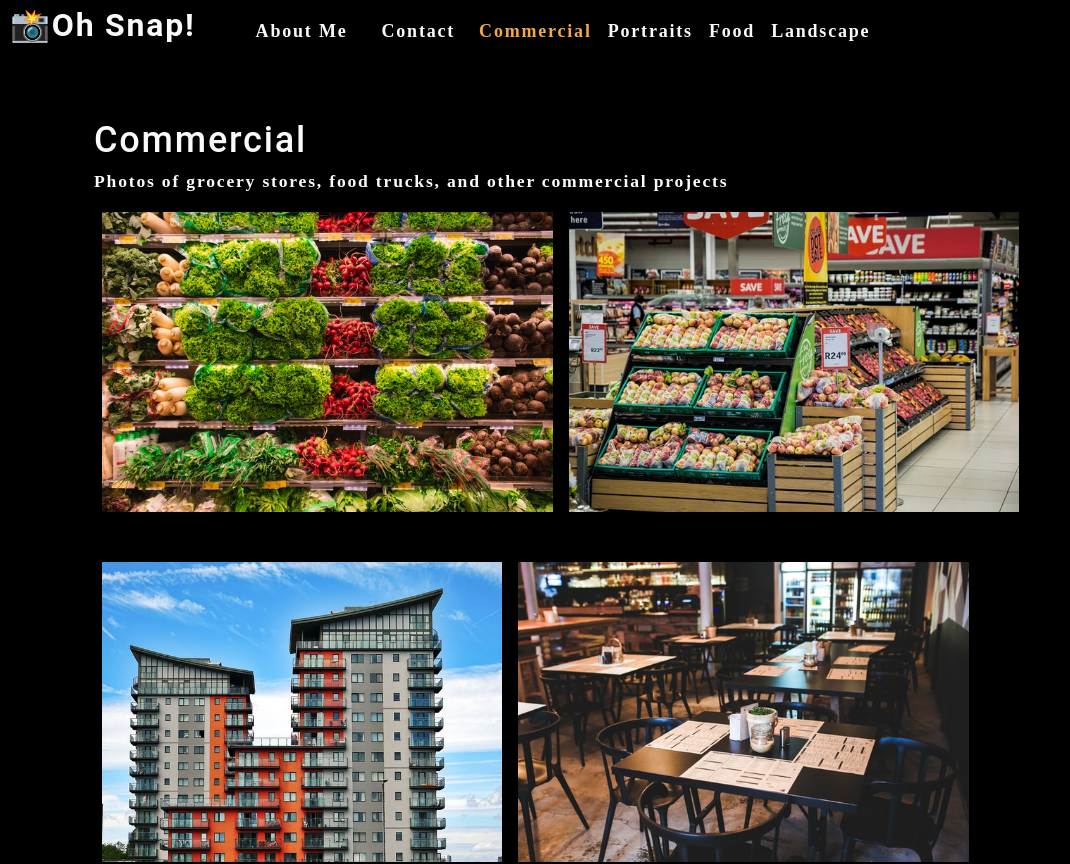
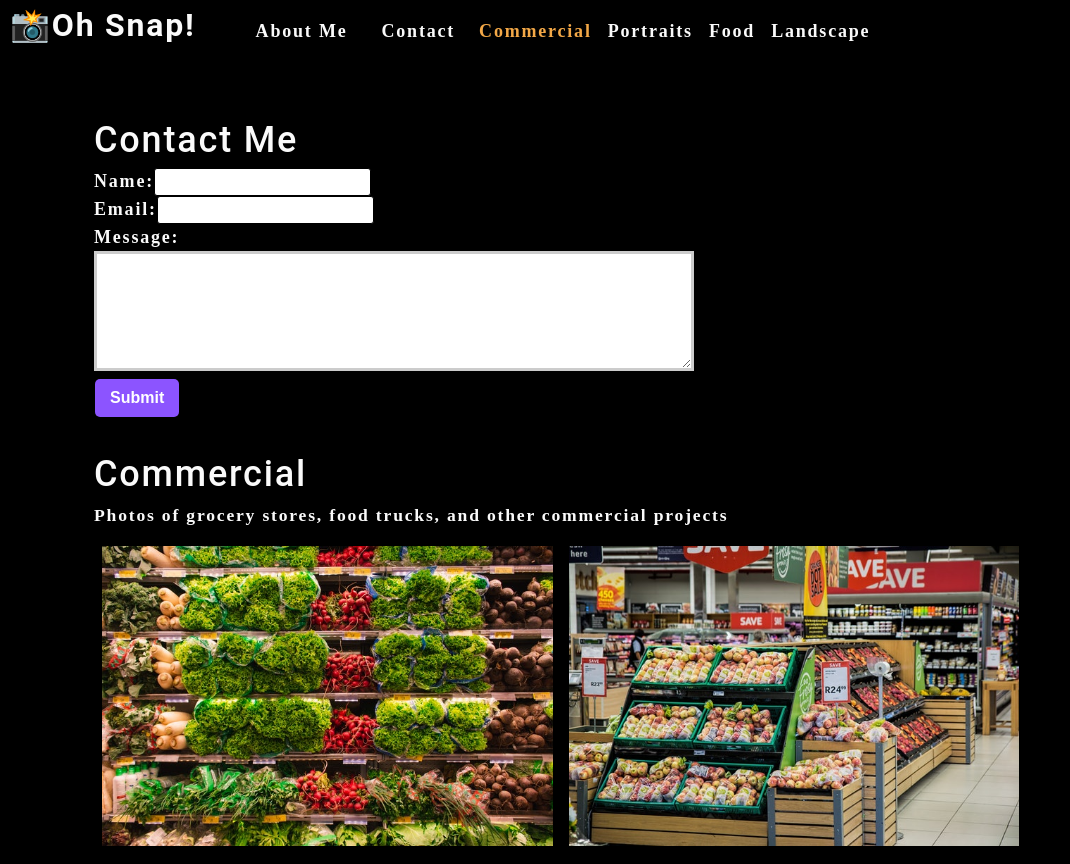
Before and after one commit to palminski/photo-port, a React (Create React App) app: page / in a window 1280 px wide. Shown: the top 864 px of the page, without its empty margins (0-1070 px from the left). Built offline with nearby package versions, Linux system fonts and the light colour scheme.

Commit message:
added contact component to app

```diff
--- a/src/App.js
+++ b/src/App.js
@@ -2,6 +2,8 @@ import React, {useState} from 'react';
 import About from './components/About';
 import Nav from './components/Nav';
 import Gallery from './components/Gallery';
+import ContactForm from './components/Contact';
+
 import './App.css';
 
 function App() {
@@ -36,6 +38,7 @@ const [currentCategory, setCurrentCategory] = useState(catagories[0])
       currentCategory={currentCategory}>
       </Nav>
       <main>
+        <ContactForm></ContactForm>
         <Gallery currentCategory={currentCategory}></Gallery>
         <About />
       </main>
--- a/src/components/Contact/index.js
+++ b/src/components/Contact/index.js
@@ -1,4 +1,4 @@
-import React from React;
+import React from 'react';
 
 function ContactForm() {
     return (
```
